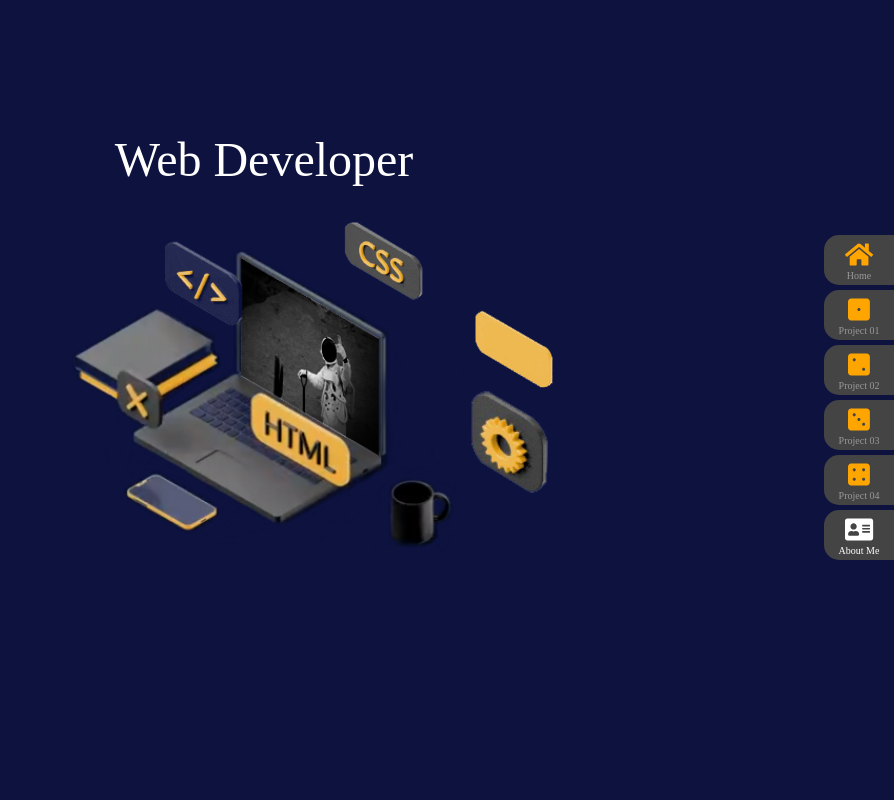
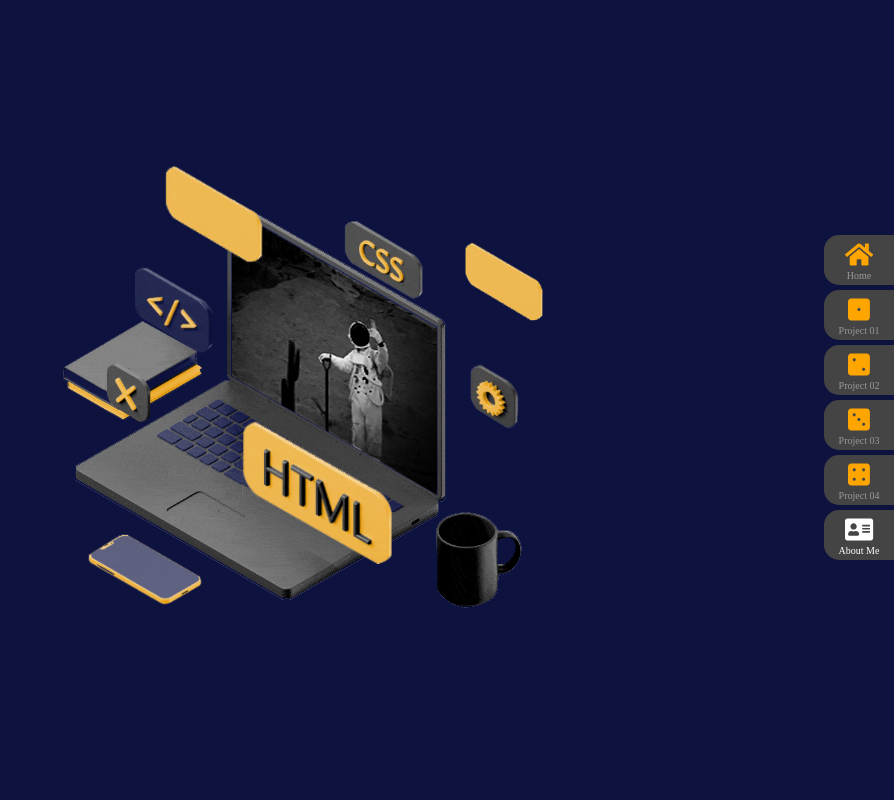
Before and after one commit to GiSeok-Hong/GiSeok-Hong.github.io, a plain HTML site: page index.html in a window 1280 px wide. Shown: the top 800 px of the page, without its empty margins (386-1280 px from the left). Drawn offline with nearby package versions, Linux system fonts and the light colour scheme; grey boxes are pictures that could not be loaded.

Commit message:
08/25 home 이미지 추가 및 애니메이션

```diff
--- a/css/index.css
+++ b/css/index.css
@@ -17,10 +17,17 @@
 .section01 > .home_wrap > .imgbox > img {width:100%;}
 .section01 > .home_wrap > .imgbox > img:not(:first-of-type) {position: absolute; width: 80px;}
 
-#braket_img {top:0; left:100px;}
+/* #notebook_img {} */
+#braket_img {top:30px; left:70px;}
 #css_img {top: -20px; left:280px;}
-#js_img {top:70px; left:410px;}
-#setting_img {top:150px; left:405px;}
+#setting_img {top:150px; left:405px; width:50px;}
+#book_img {top: 80px; left:-30px; width:200px;}
+#phone_img {bottom:-20px; left:20px; width:120px;}
+#js_img {bottom:230px; left:400px;}
+#cup_img {bottom:-20px; right:-70px; width:120px;}
+#x_img {bottom:160px; left:15px; width:100px;}
+#html_img {bottom:12px; left:123px; width:260px;}
+#jquery_img {bottom:320px; left:100px; width:100px;}
 
 
 
--- a/index.html
+++ b/index.html
@@ -14,9 +14,9 @@
 
 
     <script src="js/fullpage.js" charset="utf-8"></script>
+    <script src="js/home.js" charset="utf-8"></script>
     <script src="js/webpage_slide.js" charset="utf-8"></script>
     <script src="js/mobile_slide.js" charset="utf-8"></script>
-    <script src="js/home.js" charset="utf-8"></script>
 
   </head>
 <body>
@@ -68,14 +68,21 @@
     <div class="section section01">
       <div class="home_wrap">
         <div class="txt">
-          Web Developer
+          <!-- Web Developer -->
         </div>
         <div class="imgbox">
-          <img src="img/back_2.png" alt="back_img" id="back_img">
-          <img src="img/braket.png" alt="braket_img" id="braket_img">
-          <img src="img/css.png" alt="css_img" id="css_img">
-          <img src="img/javascript.png" alt="js_img" id="js_img">
-          <img src="img/setting.png" alt="setting_img" id="setting_img">
+          <img src="img/home_notebook.png" alt="notebook_img" id="notebook_img">
+          <img src="img/home_braket.png" alt="braket_img" id="braket_img">
+          <img src="img/home_css.png" alt="css_img" id="css_img">
+          <img src="img/home_javascript.png" alt="js_img" id="js_img">
+          <img src="img/home_setting.png" alt="setting_img" id="setting_img">
+          <img src="img/home_book.png" alt="book_img" id="book_img">
+          <img src="img/home_cup.png" alt="cup_img" id="cup_img">
+          <img src="img/home_phone.png" alt="phone_img" id="phone_img">
+          <img src="img/home_x.png" alt="x_img" id="x_img">
+          <img src="img/home_html.png" alt="html_img" id="html_img">
+          <img src="img/home_jquery.png" alt="jquery_img" id="jquery_img">
+
         </div>
       </div>
     </div> <!-- end .section01-->
--- a/js/home.js
+++ b/js/home.js
@@ -1,18 +1,51 @@
 $(document).ready(function(){
-  function img_down(){
-    $("#braket_img").stop().animate({marginTop:10});
-    $("#css_img").stop().animate({marginTop:10});
-    $("#js_img").stop().animate({marginTop:10});
-    $("#setting_img").stop().animate({marginTop:10});
+  function braket_move() {
+    $("#braket_img").stop().animate({ marginTop: "40px" }, 700, function () {
+      $("#braket_img").stop().animate({ marginTop: "0" }, 700);
+    });
   }
+  setInterval(braket_move, 1400);
 
-  function img_up(){
-    $("#braket_img").stop().animate({marginTop:0});
-    $("#css_img").stop().animate({marginTop:0});
-    $("#js_img").stop().animate({marginTop:0});
-    $("#setting_img").stop().animate({marginTop:0});
+  function x_move() {
+    $("#x_img").stop().animate({ marginBottom: "15px" }, 800, function () {
+      $("#x_img").stop().animate({ marginBottom: "0" }, 800);
+    });
   }
+  setInterval(x_move, 1600);
 
-  setInterval(img_down,1000);
-  setInterval(img_up,2000);
+  function jquery_move(){
+    $("#jquery_img").stop().animate({ marginBottom: "40px" }, 1000, function () {
+      $("#jquery_img").stop().animate({ marginBottom: "0" }, 1000);
+    });
+  }
+  setInterval(jquery_move, 2000);
+
+  function html_move() {
+    $("#html_img").stop().animate({ marginBottom: "25px" }, 500, function () {
+      $("#html_img").stop().animate({ marginBottom: "0" }, 500);
+    });
+  }
+  setInterval(html_move, 1000);
+
+  function css_move() {
+    $("#css_img").stop().animate({ marginTop: "40px" }, 500, function () {
+      $("#css_img").stop().animate({ marginTop: "0" }, 500);
+    });
+  }
+  setInterval(css_move, 1000);
+
+  function js_move() {
+    $("#js_img").stop().animate({ marginBottom: "50px" }, 500, function () {
+      $("#js_img").stop().animate({ marginBottom: "0" }, 500);
+    });
+  }
+  setInterval(js_move, 1000);
+
+  function setting_move() {
+    $("#setting_img").stop().animate({ marginTop: "35px" }, 1000, function () {
+      $("#setting_img").stop().animate({ marginTop: "0" }, 1000);
+    });
+  }
+  setInterval(setting_move, 2000);
+
 });
```
Also changed, not shown: img/back_2.png (deleted), img/home_book.png (added), img/home_braket.png (renamed from img/braket.png), img/home_css.png (renamed from img/css.png), img/home_cup.png (added), img/home_html.png (added), img/home_javascript.png (renamed from img/javascript.png), img/home_jquery.png (added), img/home_notebook.png (added), img/home_phone.png (added), img/home_setting.png (renamed from img/setting.png), img/home_x.png (added).
